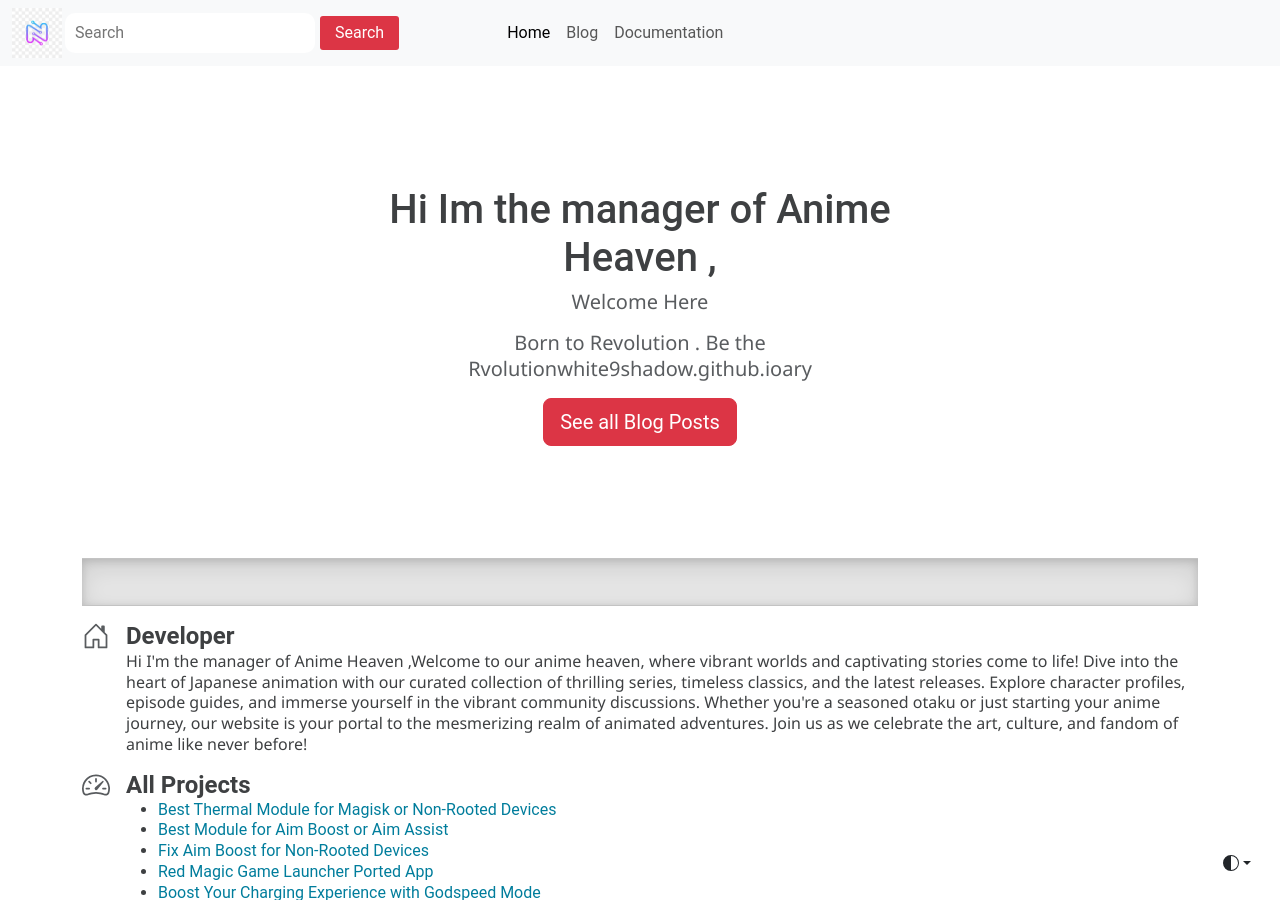
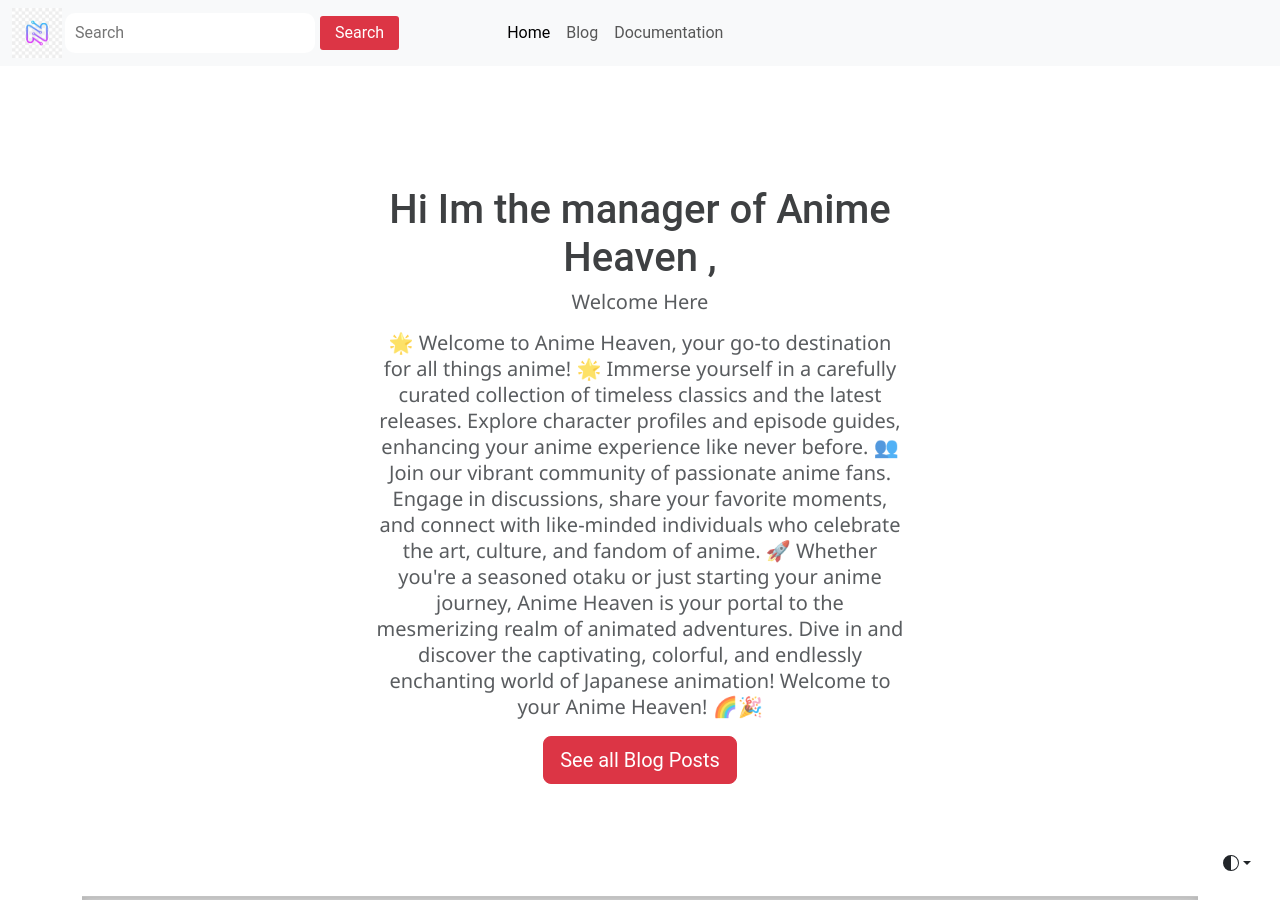
Before and after one commit to animeheavenwsp/Animeheaven.github.io, a Jekyll site: the page built from index.html, in a window 1280 px wide and 900 px high. Built offline with Jekyll 4.4.1, drawn with Linux system fonts in a browser that asks for light colours; some web fonts are replaced.

Commit message:
Update index.html

```diff
--- a/index.html
+++ b/index.html
@@ -136,7 +136,15 @@ tagline: Bio
 
  </p>
    </h3>
-        <p class="lead text-muted">Born to Revolution . Be the Rvolutionwhite9shadow.github.ioary</p>
+        <p class="lead text-muted"> 🌟 Welcome to Anime Heaven, your go-to destination for all things anime! 🌟
+
+Immerse yourself in a carefully curated collection of timeless classics and the latest releases. Explore character profiles and episode guides, enhancing your anime experience like never before.
+
+👥 Join our vibrant community of passionate anime fans. Engage in discussions, share your favorite moments, and connect with like-minded individuals who celebrate the art, culture, and fandom of anime.
+
+🚀 Whether you're a seasoned otaku or just starting your anime journey, Anime Heaven is your portal to the mesmerizing realm of animated adventures. Dive in and discover the captivating, colorful, and endlessly enchanting world of Japanese animation!
+
+Welcome to your Anime Heaven! 🌈🎉</p>
         <a class="btn btn-lg btn-danger" href="/blog.html" role="button">See all Blog Posts</a>
 
       </div>
```
